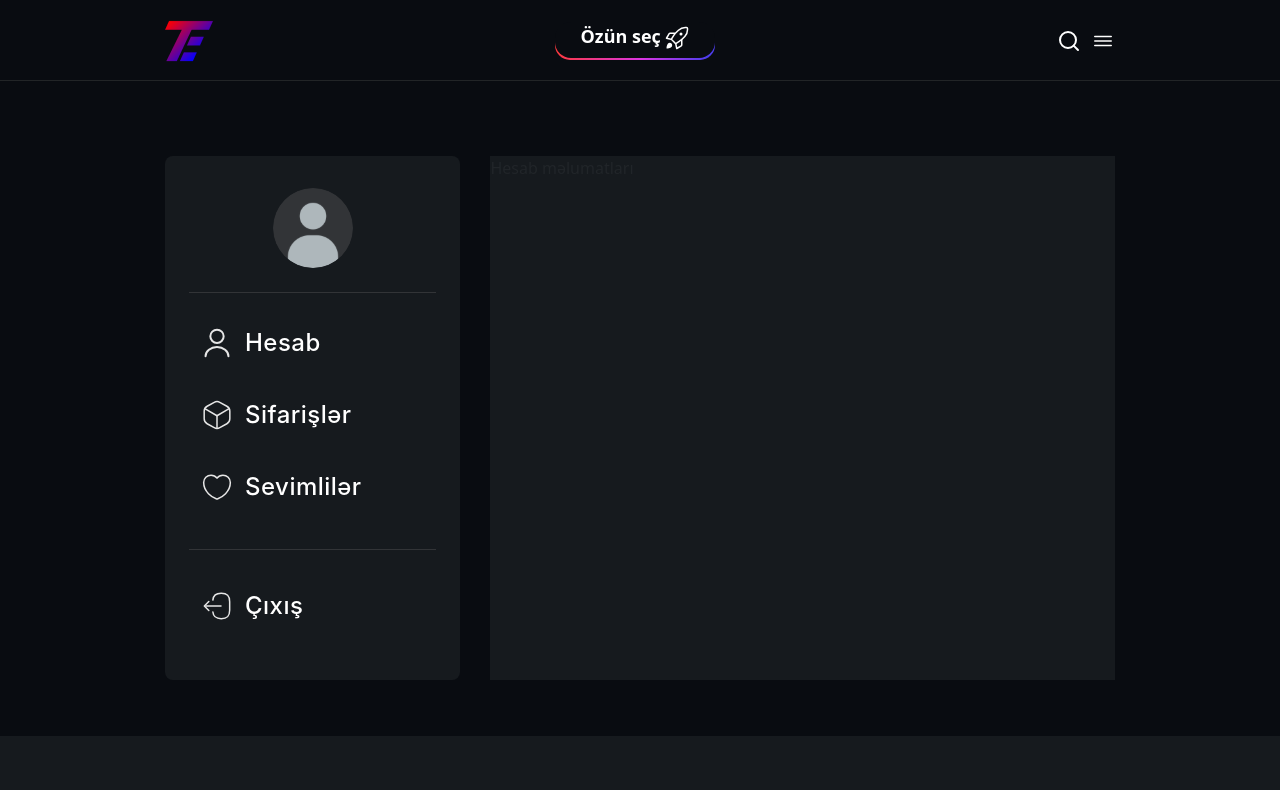
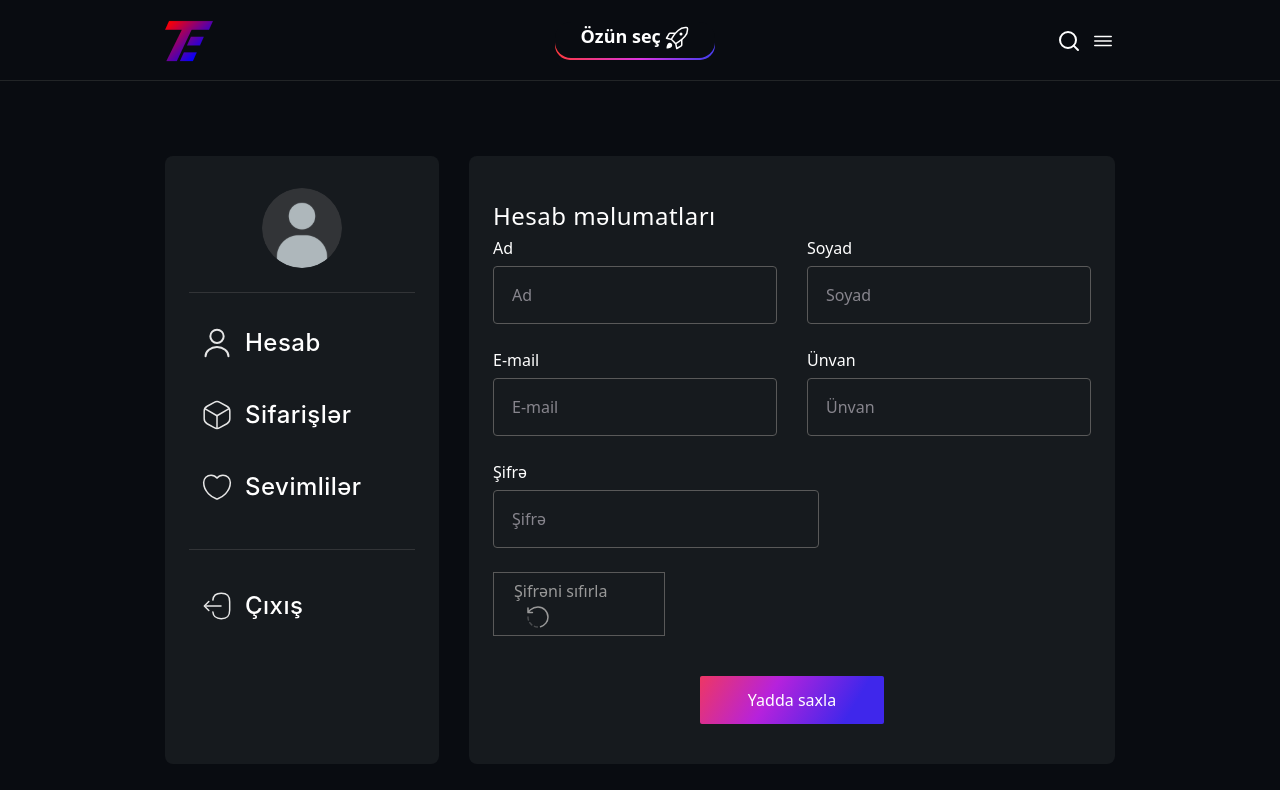
Before and after one commit to nigaraliyevas/TechEvo, a React (Vite) app: page /accountpage in a window 1280 px wide. Shown: the top 790 px of the page. Built offline with nearby package versions, Linux system fonts and the light colour scheme; a web font is replaced by a local one.

Commit message:
account page right

```diff
--- a/src/Pages/user/AccounPage/AccountPage.jsx
+++ b/src/Pages/user/AccounPage/AccountPage.jsx
@@ -4,6 +4,7 @@ import order from "../../../assets/images/account/accountIcon/orderIcon.svg"
 import userIcon from "../../../assets/images/account/accountIcon/userIcon.svg"
 import heart from "../../../assets/images/account/accountIcon/heartIcon.svg"
 import out from "../../../assets/images/account/accountIcon/logout.svg"
+import password from '../../../assets/images/account/accountIcon/password.svg'
 const AccountPage = () => {
   return (
 
@@ -36,6 +37,54 @@ const AccountPage = () => {
             <div className={style.account_info}>
             Hesab məlumatları
             </div>
+            <form action="">
+              <div className={style.user_inputs}>
+                <div className={style.user_input}>
+                    <div className={style.user_name}>
+                      <label htmlFor="">Ad</label>
+                      <div className={style.user_input}>
+                        <input type="text" placeholder="Ad" />
+                      </div>
+                    </div>
+                    <div className={style.user_name}>
+                      <label htmlFor="">Soyad</label>
+                      <div className={style.user_input}>
+                        <input type="text" placeholder="Soyad" />
+                      </div>
+                    </div>
+                </div>
+                <div className={style.user_input}>
+                    <div className={style.user_name}>
+                      <label htmlFor="">E-mail</label>
+                      <div className={style.user_input}>
+                        <input type="email" placeholder="E-mail" />
+                      </div>
+                    </div>
+                    <div className={style.user_name}>
+                      <label htmlFor="">Ünvan</label>
+                      <div className={style.user_input}>
+                        <input type="text" placeholder="Ünvan" />
+                      </div>
+                    </div>
+                </div>
+                <div className={style.user_input}>
+                    <div className={style.user_name}>
+                      <label htmlFor="">Şifrə</label>
+                      <div className={style.user_input}>
+                        <input type="password" placeholder="Şifrə" />
+                      </div>
+                      <div className={style.user_password}>
+                      Şifrəni sıfırla <img src={password} alt="" />
+                      </div>
+                    </div>
+                </div>
+
+              </div>
+              <div className={style.user_btn}>
+              <button  type="submit">Yadda saxla</button>
+
+              </div>
+            </form>
 
         </div>
       </div>
--- a/src/Pages/user/AccounPage/account.module.scss
+++ b/src/Pages/user/AccounPage/account.module.scss
@@ -56,7 +56,8 @@
 
                     }
                 }
-                .user_out{
+
+                .user_out {
                     margin-top: 26px;
                     display: flex;
                     align-items: center;
@@ -83,7 +84,72 @@
             .account_right {
                 background: rgba(22, 26, 30, 1);
                 width: 68%;
+                border-radius: 8px;
+                padding: 40px 24px;
+
+                .account_info {
+                    color: $firstColor;
+                    font-size: 24px;
+                    font-weight: 500;
+                    line-height: 40px;
+                    letter-spacing: 0.02em;
+                    text-align: left;
+
+                }
+
+                .user_input {
+                    display: flex;
+                    gap: 30px;
+                    align-items: center;
+
+                    .user_name {
+                        width: 326px;
+                        color: $firstColor;
+
+                        .user_input {
+                            border: 1px solid rgba(89, 89, 89, 1);
+                            margin-top: 6px;
+                            margin-bottom: 24px;
+                            border-radius: 4px;
+
+                            input {
+                                width: 100%;
+                                height: 56px;
+                                border: none;
+                                background-color: transparent;
+                                padding: 14px 18px;
+                            }
+                        }
+                        .user_password{
+                            width: 172px;
+                            padding: 6px 20px;
+                            border: 1px solid rgba(89, 89, 89, 1);
+                            color: rgba(153, 153, 153, 1);
+                            cursor: pointer;
+                            img{
+                                margin-left: 12px;
                             }
                         }
                     }
                 }
+                .user_btn{
+                    display: flex;
+                    align-items: center;
+                    justify-content: center;
+                    button{
+                        padding: 12px 48px;
+                        border: none;
+                        border-radius: 2px;
+                        background: linear-gradient(120.61deg, #FD3C43 -10.5%, #B622DC 38.25%, #3F27EB 80.92%);
+                        color: $firstColor;
+                        margin-top: 40px;
+                        &:hover{
+                            background: linear-gradient(120.61deg,  #3f27eb -10.5% , #b622dc 38.25%,#fd3c43 80.92%);
+                        }
+
+                    }
+                }
+            }
+        }
+    }
+}
```
Also changed, not shown: src/assets/images/account/accountIcon/password.svg (added). Lines whose indentation alone changed are shown as unchanged.
